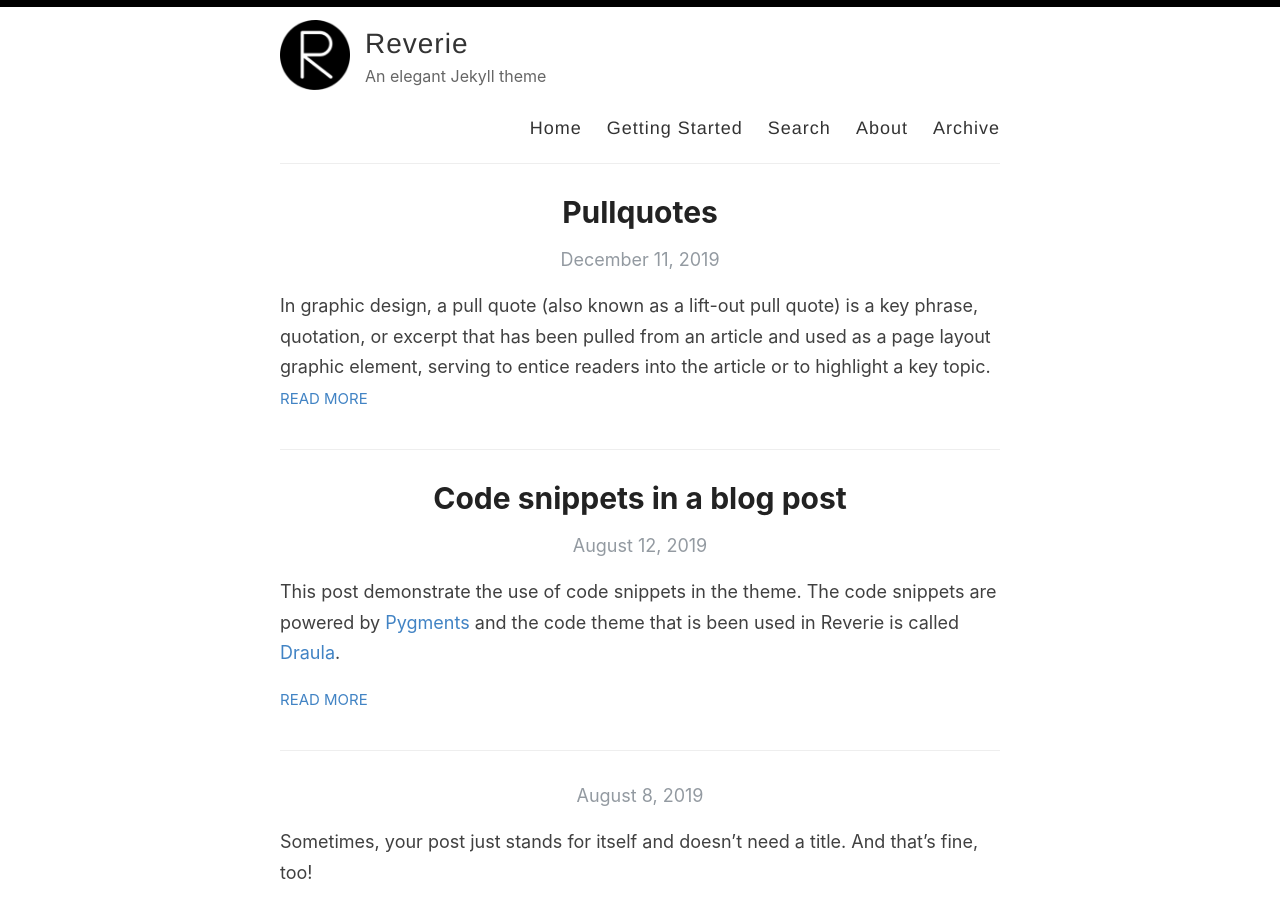
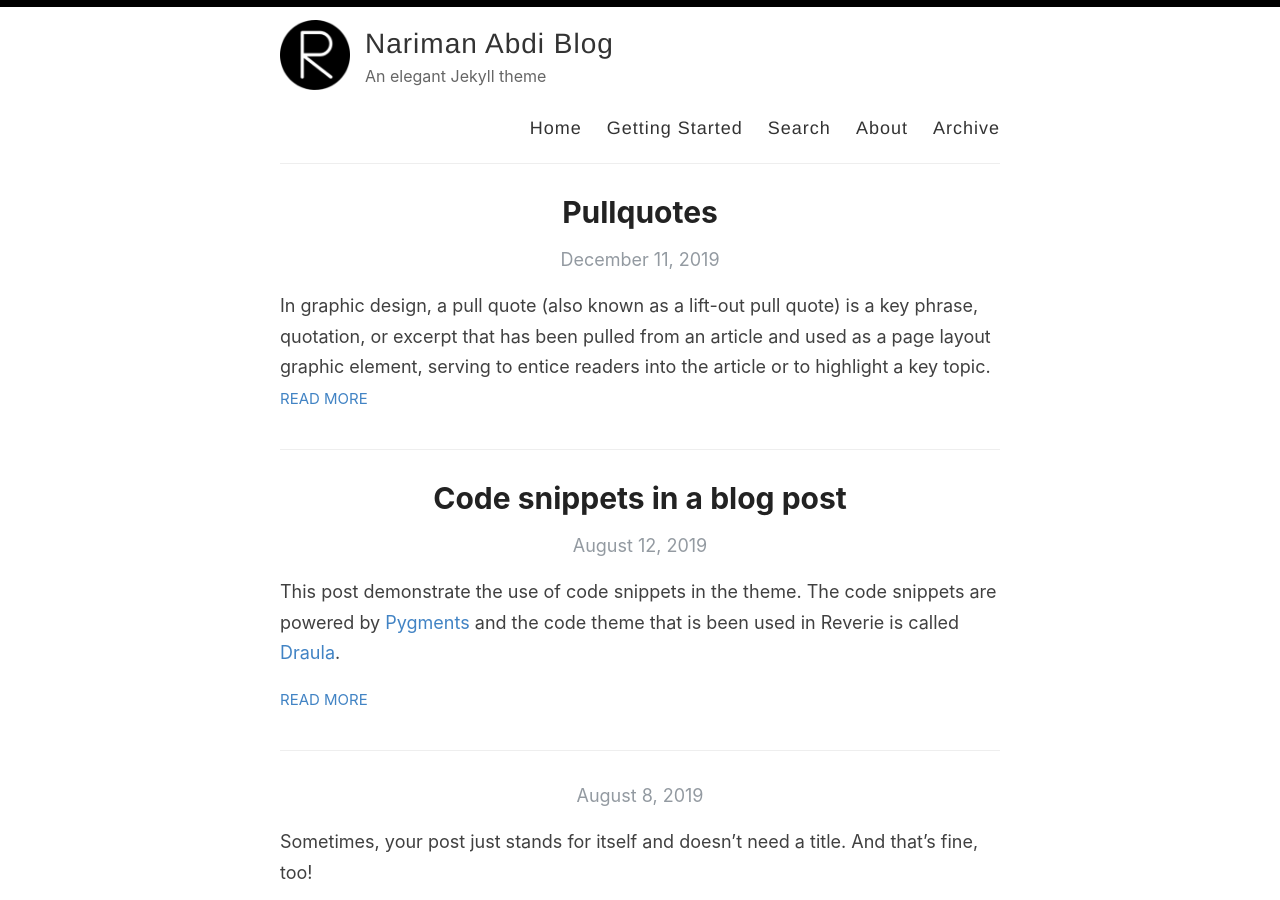
Before and after one commit to naabdi/naabdi.github.io, a Jekyll site: the page built from index.html, in a window 1280 px wide and 900 px high. Built offline with Jekyll 4.4.1, drawn with Linux system fonts in a browser that asks for light colours; the list of posts is cut into pages by our own code.

Commit message:
Update _config.yml

```diff
--- a/_config.yml
+++ b/_config.yml
@@ -3,10 +3,10 @@
 #
 
 # Name of your site (displayed in the header)
-name: Reverie
+name: Nariman Abdi Blog
 
 # Name of the author
-author: Amit Merchant
+author: NAriman Abdi
 
 # Short bio or description (displayed in the header)
 description: An elegant Jekyll theme
@@ -55,7 +55,7 @@ enforce_ssl: https://www.amitmerchant.com/reverie
 # (http://yourusername.github.io/repository-name)
 # and NOT your User repository (http://yourusername.github.io)
 # then add in the baseurl here, like this: "/repository-name"
-baseurl: "/reverie"
+baseurl: ""
 
 #
 # !! You don't need to change any of the configuration flags below !!
```
